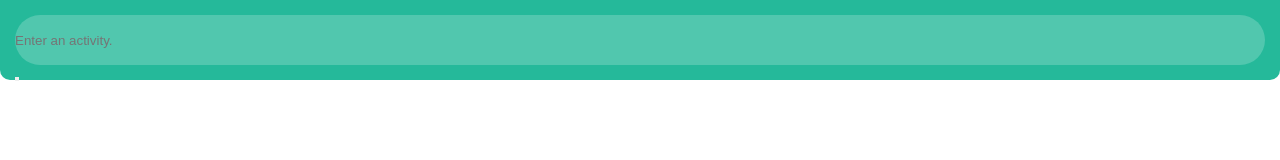
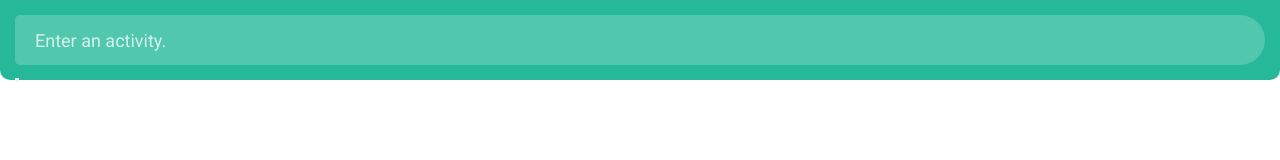
Before and after one commit to waress/to-do-list, a plain HTML site: page index.html in a window 1280 px wide. Drawn offline with Linux system fonts and the light colour scheme.

Commit message:
add css: header input,  font-family, correct values, coloring placeholder color

```diff
--- a/css/style.css
+++ b/css/style.css
@@ -1,4 +1,8 @@
 @charset "utf-8";
+
+body, input, button {
+  font-family: 'Roboto', sans-serif;
+}
 
 header {
   width: 100%;
@@ -19,11 +23,14 @@ header input {
   height: 50px;
   float: left;
   background: rgba(255, 255, 255, .2);
-  border-bottom-left-radius: 25px;
-  border-top-left-radius: 25px;
+  border-bottom-left-radius: 5px;
+  border-top-left-radius: 5px;
   border-top-right-radius: 25px;
   border-bottom-right-radius: 25px;
-
+  color: #fff;
+  font-size: 18px;
+  font-weight: 400;
+  text-indent: 20px;
   border: 0;
   box-shadow: none;
   outline: none;
@@ -31,3 +38,20 @@ header input {
   -webkit-appearance: none;
   -moz-appearance: none;
 }
+
+header input {
+  color: white;
+}
+
+header input::-webkit-input-placeholder {
+  color: rgba(255, 255, 255, .75);
+}
+header input:-moz-input-placeholder {
+  color: rgba(255, 255, 255, .75);
+}
+header input::-moz-input-placeholder {
+  color: rgba(255, 255, 255, .75);
+}
+header input:-ms-input-placeholder {
+  color: rgba(255, 255, 255, .75);
+}
--- a/index.html
+++ b/index.html
@@ -3,6 +3,7 @@
   <head>
     <meta charset="utf-8">
     <title>Todo list app</title>
+    <link href="https://fonts.googleapis.com/css?family=Roboto:400,500,700&amp;subset=latin-ext" rel="stylesheet">
     <link rel="stylesheet" href="css/reset.min.css">
     <link rel="stylesheet" href="css/style.css">
   </head>
```
